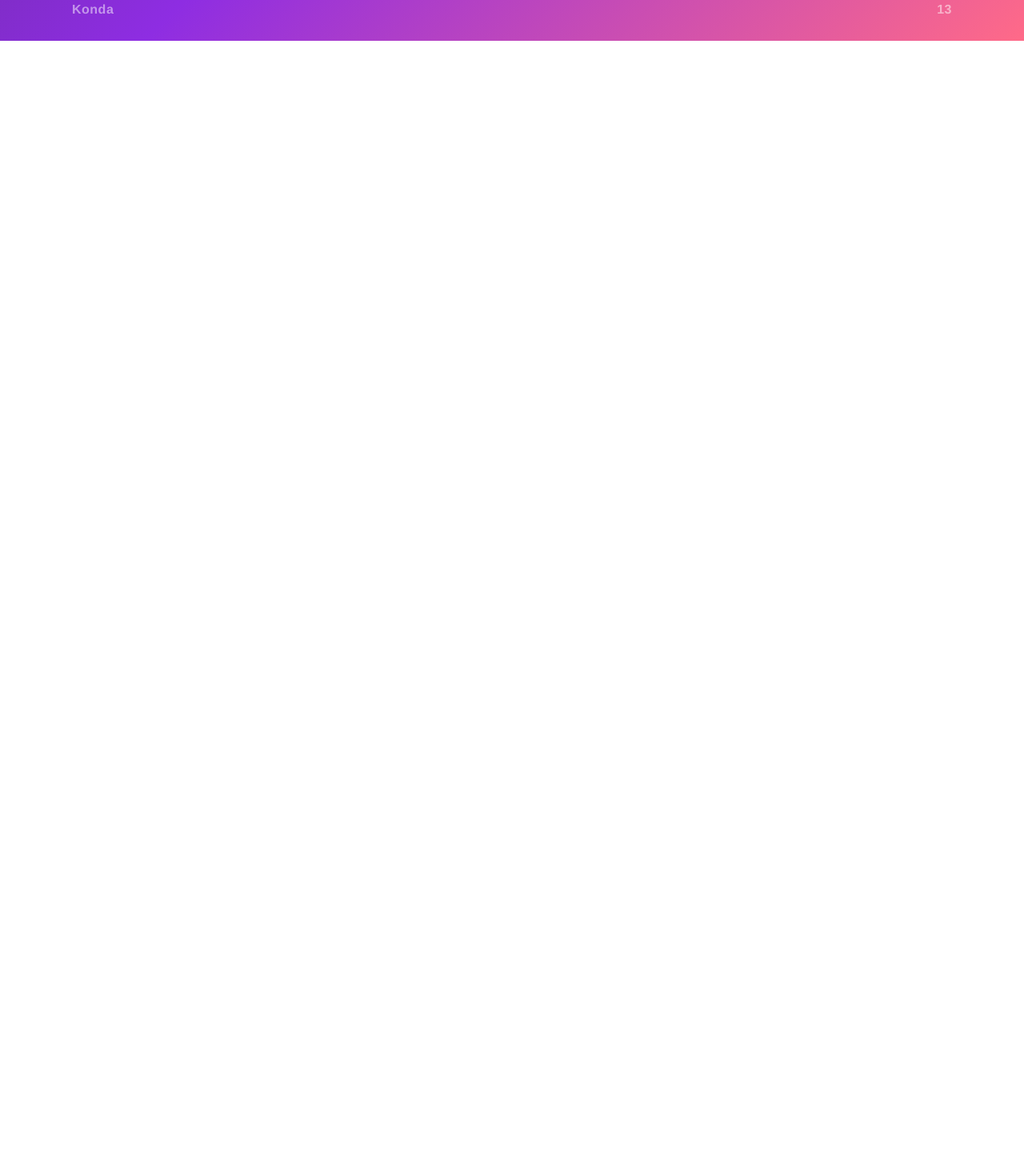
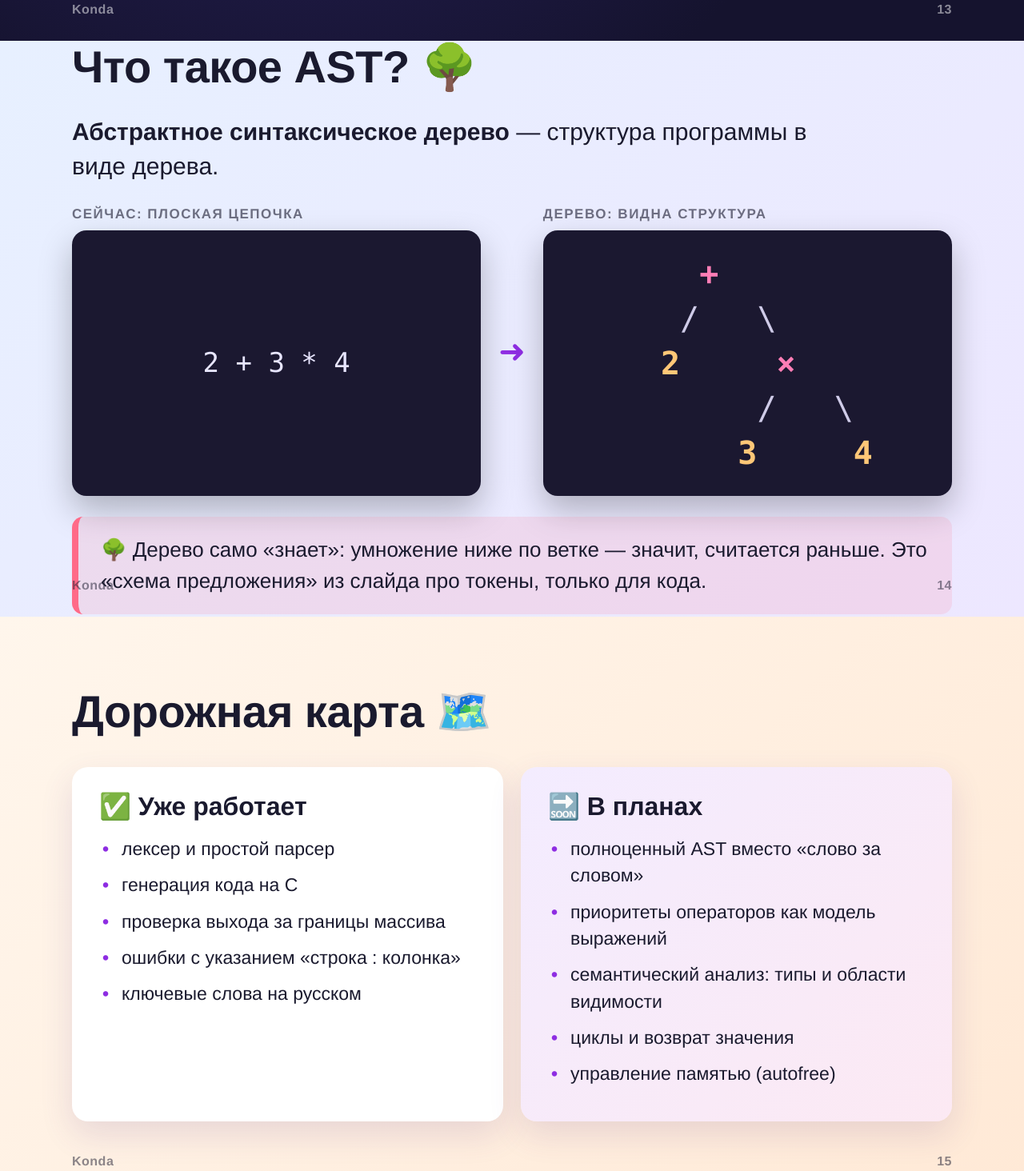
Before and after one commit to daniliammo/Konda, a plain HTML site: page docs/konda_presentation.html in a window 1280 px wide. Shown: the part 9309-10773 px from the top of the page at 80% size. Before the commit the page ends 9360 px from the top, so only its background shows below. Drawn offline with Linux system fonts and the light colour scheme.

Commit message:
docs: расширена презентация — развитие проекта и AST
Добавлены 4 слайда (теперь 16): этапы компиляции с настоящими
терминами (лексер → парсер → AST → семантика → кодоген), объяснение
AST на примере дерева выражения, дорожная карта проекта и финал.

Co-Authored-By: Claude Opus 4.8 <noreply@anthropic.com>

```diff
--- a/docs/konda_presentation.html
+++ b/docs/konda_presentation.html
@@ -155,6 +155,32 @@
     box-shadow: 0 8px 20px rgba(142,45,226,.3);
   }
   .tok.p { background: #ff6a88; box-shadow: 0 8px 20px rgba(255,106,136,.3); }
+
+  /* дерево AST */
+  .tree {
+    font-family: "SF Mono", Menlo, monospace;
+    font-size: 40px; line-height: 1.4; white-space: pre;
+    background: #1b1830; color: #cfcbe8;
+    border-radius: 18px; padding: 26px 34px;
+    box-shadow: 0 18px 40px rgba(0,0,0,.25);
+    flex: 1; display: flex; align-items: center; justify-content: center;
+  }
+  .tree .op { color: #ff7eb6; font-weight: 700; }
+  .tree .nu { color: #ffc777; font-weight: 700; }
+
+  /* карточки дорожной карты */
+  .colcard {
+    background: #fff; border-radius: 20px; padding: 30px 34px; flex: 1;
+    box-shadow: 0 16px 40px rgba(90,60,140,.14);
+  }
+  .colcard.future { background: linear-gradient(135deg, #f3ecff 0%, #fce9f3 100%); }
+  .colcard h3 { font-size: 32px; margin-bottom: 18px; }
+  .colcard ul { list-style: none; }
+  .colcard ul li {
+    font-size: 23px; line-height: 1.45; margin: 12px 0;
+    padding-left: 28px; position: relative; font-weight: 500;
+  }
+  .colcard ul li::before { content: "•"; position: absolute; left: 4px; color: #8e2de2; font-weight: 700; }
 </style>
 </head>
 <body>
@@ -342,16 +368,85 @@
   <div class="foot"><span>Konda</span><span>12</span></div>
 </section>
 
-<!-- 13. Финал -->
+<!-- 13. Этапы компиляции (термины) -->
+<section class="slide bg-dark">
+  <h2>Как это устроено «по-взрослому» ⚙️</h2>
+  <div class="lead" style="opacity:.85; margin-bottom:4px;">Тот самый конвейер — но настоящими словами из мира компиляторов:</div>
+  <div class="pipe">
+    <div class="step"><span class="e">🔤</span><span class="t"><b>Лексер</b><br>режет текст<br>на токены</span></div>
+    <div class="arrow">→</div>
+    <div class="step"><span class="e">🧩</span><span class="t"><b>Парсер</b><br>собирает<br>структуру</span></div>
+    <div class="arrow">→</div>
+    <div class="step"><span class="e">🌳</span><span class="t"><b>AST</b><br>дерево<br>программы</span></div>
+    <div class="arrow">→</div>
+    <div class="step"><span class="e">🔍</span><span class="t"><b>Семантика</b><br>проверки:<br>типы, границы</span></div>
+    <div class="arrow">→</div>
+    <div class="step"><span class="e">🔁</span><span class="t"><b>Кодоген</b><br>пишет<br>код на C</span></div>
+  </div>
+  <div class="sub" style="margin-top:34px; text-align:center;">Konda сейчас в начале этого пути — и постепенно проходит его до конца.</div>
+  <div class="foot"><span>Konda</span><span>13</span></div>
+</section>
+
+<!-- 14. Что такое AST -->
+<section class="slide bg-sky">
+  <h2>Что такое AST? 🌳</h2>
+  <div class="lead" style="margin-bottom:4px;"><b>Абстрактное синтаксическое дерево</b> — структура программы в виде дерева.</div>
+  <div class="cols">
+    <div class="col">
+      <div class="label">сейчас: плоская цепочка</div>
+      <div class="code" style="flex:1; display:flex; align-items:center; justify-content:center; font-size:34px;">2 + 3 * 4</div>
+    </div>
+    <div class="arrow">➜</div>
+    <div class="col">
+      <div class="label">дерево: видна структура</div>
+      <div class="tree"><span>    <span class="op">+</span>
+   /   \
+  <span class="nu">2</span>     <span class="op">×</span>
+       /   \
+      <span class="nu">3</span>     <span class="nu">4</span></span></div>
+    </div>
+  </div>
+  <div class="callout">🌳 Дерево само «знает»: умножение ниже по ветке — значит, считается раньше. Это «схема предложения» из слайда про токены, только для кода.</div>
+  <div class="foot"><span>Konda</span><span>14</span></div>
+</section>
+
+<!-- 15. Дорожная карта -->
+<section class="slide bg-cream">
+  <h2>Дорожная карта 🗺️</h2>
+  <div class="cols" style="margin-top:10px;">
+    <div class="colcard">
+      <h3>✅ Уже работает</h3>
+      <ul>
+        <li>лексер и простой парсер</li>
+        <li>генерация кода на C</li>
+        <li>проверка выхода за границы массива</li>
+        <li>ошибки с указанием «строка : колонка»</li>
+        <li>ключевые слова на русском</li>
+      </ul>
+    </div>
+    <div class="colcard future">
+      <h3>🔜 В планах</h3>
+      <ul>
+        <li>полноценный AST вместо «слово за словом»</li>
+        <li>приоритеты операторов как модель выражений</li>
+        <li>семантический анализ: типы и области видимости</li>
+        <li>циклы и возврат значения</li>
+        <li>управление памятью (autofree)</li>
+      </ul>
+    </div>
+  </div>
+  <div class="foot"><span>Konda</span><span>15</span></div>
+</section>
+
+<!-- 16. Финал -->
 <section class="slide bg-title">
-  <div class="big-emoji">🚀</div>
-  <h1 style="font-size:80px;">Konda растёт</h1>
+  <div class="big-emoji">🙌</div>
+  <h1 style="font-size:84px;">Спасибо!</h1>
   <div class="lead" style="margin-top:20px; opacity:.92;">
-    Дальше — циклы, проверка типов, больше возможностей.
-    А пока он уже умеет превращать русский текст в настоящую программу.
+    Konda уже превращает русский текст в настоящую программу — и продолжает расти.
   </div>
-  <div class="sub" style="font-size:34px; margin-top:36px;"><b>Спасибо за внимание! Вопросы? 🙌</b></div>
-  <div class="foot"><span>Konda</span><span>13</span></div>
+  <div class="sub" style="font-size:34px; margin-top:30px;"><b>Вопросы? 💬</b></div>
+  <div class="foot"><span>Konda</span><span>16</span></div>
 </section>
 
 </body>
```
Also changed, not shown: 1 other file.
